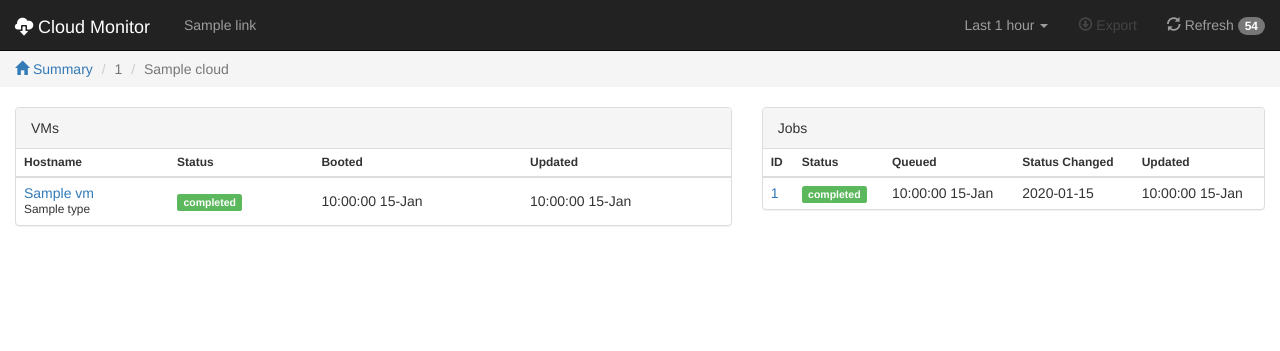
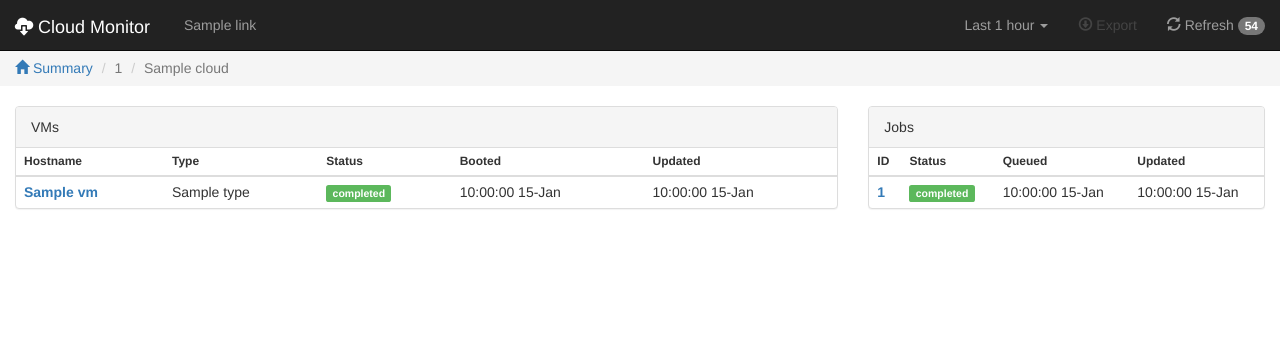
Before and after one commit to hep-gc/cloud-monitoring, a Flask app: template cmon/web/templates/pages/cloud.html.j2 in a window 1280 px wide. Shown: the top 351 px of the page. Run offline with Flask 2, Linux system fonts and the light colour scheme; the template is opened without the code that fills it: most values are stand-ins (such as "Sample title", 1, 10 or a date in 2020); parts of the project's set-up code (start-up, migrations or seed data) failed here and were passed over; some libraries are stand-ins or nearby versions.

Commit message:
Template improvements

```diff
--- a/cmon/web/static/css/cmon.css
+++ b/cmon/web/static/css/cmon.css
@@ -1,3 +1,5 @@
+body { padding-top: 50px; }
+
 .navbar { margin-bottom: 0; }
 .breadcrumb { margin: 0 -15px 20px; border-radius: 0; }
 
--- a/cmon/web/templates/layouts/cmon.html.j2
+++ b/cmon/web/templates/layouts/cmon.html.j2
@@ -20,7 +20,7 @@
 
 </head>
 <body>
-  <nav class="navbar navbar-default navbar-static-top navbar-inverse">
+  <nav class="navbar navbar-default navbar-fixed-top navbar-inverse">
     <div class="container-fluid">
       <div class="navbar-header">
         <a class="navbar-brand" href="/"><span class="glyphicon glyphicon-cloud-download"></span> Cloud Monitor</a>
--- a/cmon/web/templates/partials/cloud.html.j2
+++ b/cmon/web/templates/partials/cloud.html.j2
@@ -1,11 +1,12 @@
 <div class="row">
-  <div class="col-md-7">
+  <div class="col-md-8">
     <div class="panel panel-default">
       <div class="panel-heading">VMs</div>
       <table class="table">
         <thead>
           <tr>
             <th>Hostname</th>
+            <th>Type</th>
             <th>Status</th>
             <th>Booted</th>
             <th>Updated</th>
@@ -14,10 +15,8 @@
         <tbody>
           {% for vm in cloud.vms %}
             <tr class="{{ vm.status }}">
-              <td class="name">
-                <a href="{{ request.path }}/vms/{{ vm.hostname }}">{{ vm.hostname.split('.')[0] }}</a><br>
-                <small>{{ vm.type }}</small>
-              </td>
+              <td><a href="{{ request.path }}/vms/{{ vm.hostname }}"><strong>{{ vm.hostname.split('.')[0] }}</strong></a></td>
+              <td>{{ vm.type }}</td>
               <td><span class="label label-{{ vm.status | status_label }}">{{ vm.status }}</span></td>
               <td>{{ vm.initialize_time.strftime('%H:%M:%S %d-%b') }}</td>
               <td>{{ vm.last_updated.strftime('%H:%M:%S %d-%b') }}</td>
@@ -27,7 +26,7 @@
       </table>
     </div>
   </div>
-  <div class="col-md-5">
+  <div class="col-md-4">
     <div class="panel panel-default">
       <div class="panel-heading">Jobs</div>
       <table class="table">
@@ -36,17 +35,15 @@
             <th>ID</th>
             <th>Status</th>
             <th>Queued</th>
-            <th>Status Changed</th>
             <th>Updated</th>
           </tr>
         </thead>
         <tbody>
           {% for job in cloud.jobs %}
             <tr class="{{ job.status }}">
-              <td class="name"><a href="{{ request.path }}/jobs/{{ job._id }}">{{ job._id }}</a></td>
+              <td><a href="{{ request.path }}/jobs/{{ job._id }}"><strong>{{ job._id }}</strong></a></td>
               <td><span class="label label-{{ job.status | status_label }}">{{ job.status }}</span></td>
               <td>{{ job.queue_date.strftime('%H:%M:%S %d-%b') }}</td>
-              <td>{{ job.status_history.pop()[0].strftime('%H:%M:%S %d-%b') }}</td>
               <td>{{ job.last_updated.strftime('%H:%M:%S %d-%b') }}</td>
             </tr>
           {% endfor %}
--- a/cmon/web/templates/partials/grids.html.j2
+++ b/cmon/web/templates/partials/grids.html.j2
@@ -61,9 +61,9 @@
                   <tr class="cloud-{{ cloud_name }} vmtype-{{ vmtype }}">
 
                     {% if loop.first %}
-                      <td rowspan="{{ vmtypes|length }}"><a href="/clouds/{{ grid_name }}/{{ cloud_name }}">{{ cloud_name }}</a></td>
+                      <td rowspan="{{ vmtypes|length }}"><a href="/clouds/{{ grid_name }}/{{ cloud_name }}"><strong>{{ cloud_name }}</strong></a></td>
                     {% endif %}
-                    <td class="name">{{ vmtype }}</td>
+                    <td class="name"><small>{{ vmtype }}</small></td>
 
                     {% for status in vm_statuses %}
                       {% set path  = 'grids.{}.clouds.{}.vms.{}.{}'.format(grid_name, cloud_name, vmtype, status) %}
--- a/cmon/web/templates/partials/job.html.j2
+++ b/cmon/web/templates/partials/job.html.j2
@@ -22,9 +22,6 @@
           </dd>
         </dl>
       </div>
-    </div>
-    <div class="panel panel-default">
-      <div class="panel-heading">Status History</div>
       <table class="table">
         <thead>
           <tr>
@@ -41,9 +38,6 @@
           {% endfor %}
         </tbody>
       </table>
-    </div>
-    <div class="panel panel-default">
-      <div class="panel-heading">VM History</div>
       <table class="table">
         <thead>
           <tr>
```
Also changed, not shown: cmon/web/templates/partials/vm.html.j2 (+13 -5 lines).
